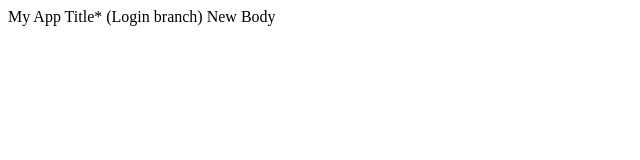
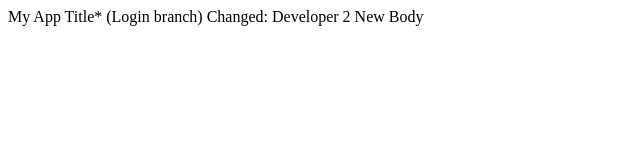
Before and after one commit to rohanshetty/NewGitProject, a plain HTML site: page index.html in a window 1280 px wide. Shown: the whole page, without its empty margins (0-640 px from the left). Drawn offline with Linux system fonts and the light colour scheme.

Commit message:
commit from dev-2

```diff
--- a/index.html
+++ b/index.html
@@ -1,6 +1,7 @@
 <html>
 <head>
 My App Title* (Login branch)
+Changed: Developer 2
 </head>
 <body>
 	New Body
```
